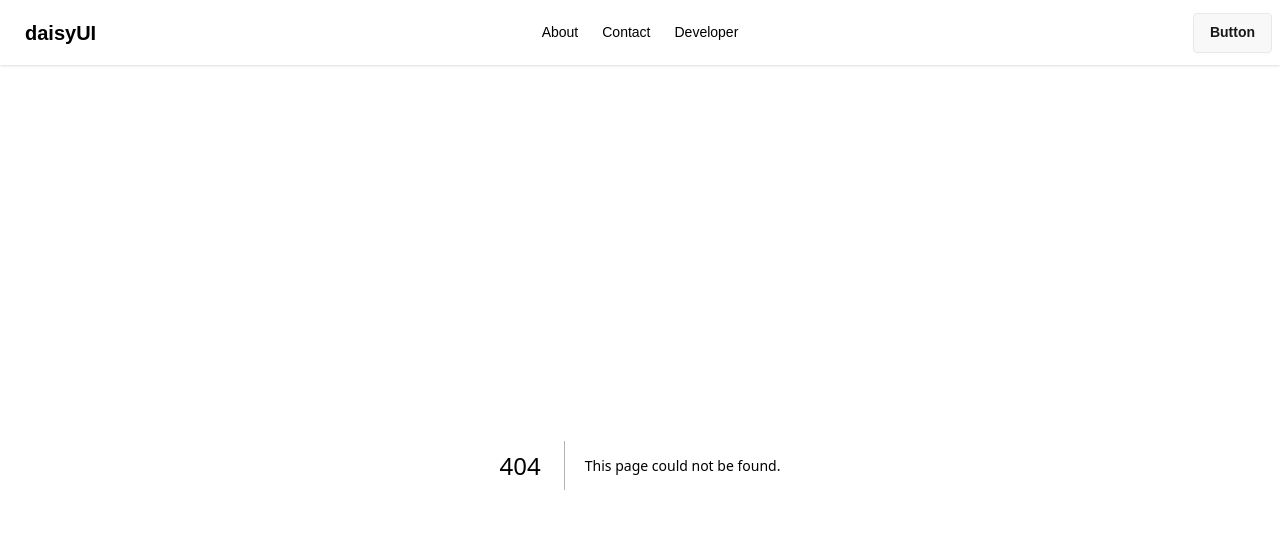
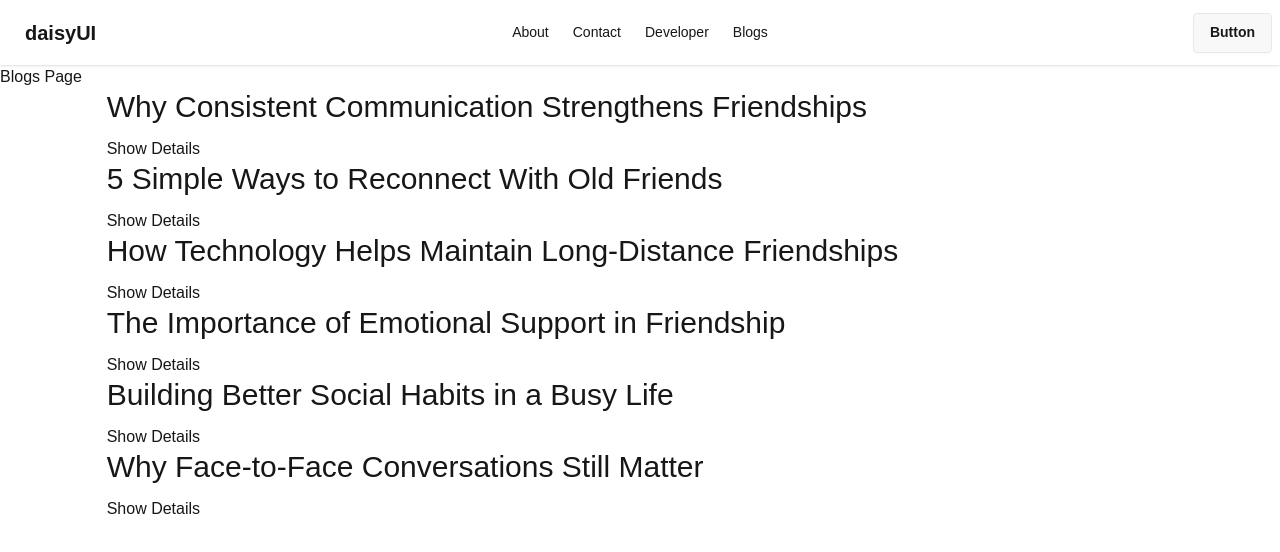
Before and after one commit to kamalcodezen/first-next_js-app, a Next.js app: page /blogs in a window 1280 px wide. Before the commit this address had no page. Shown: the top 552 px of the page. Built offline with nearby package versions, Linux system fonts and the light colour scheme.

Commit message:
dynamic route prectice

```diff
--- /dev/null
+++ b/src/app/blogs/[blogId]/page.jsx
@@ -0,0 +1,103 @@
+const BlogDetails = async ({ params }) => {
+  const { blogId } = await params;
+  const blogs = [
+    {
+      id: 1,
+      title: "Why Consistent Communication Strengthens Friendships",
+      author: "Sarah Mitchell",
+      date: "2026-04-10",
+      category: "Friendship",
+      thumbnail: "https://images.unsplash.com/photo-1529156069898-49953e39b3ac",
+      read_time: "5 min read",
+      tags: ["communication", "relationships", "friends"],
+      excerpt:
+        "Staying connected regularly helps friendships grow stronger over time and builds emotional trust.",
+      content:
+        "Consistent communication is one of the most important parts of maintaining healthy friendships.",
+    },
+    {
+      id: 2,
+      title: "5 Simple Ways to Reconnect With Old Friends",
+      author: "Daniel Carter",
+      date: "2026-03-28",
+      category: "Lifestyle",
+      thumbnail: "https://images.unsplash.com/photo-1511988617509-a57c8a288659",
+      read_time: "4 min read",
+      tags: ["reconnect", "social life", "friendship"],
+      excerpt:
+        "Lost touch with someone important? Here are five easy ways to reconnect naturally.",
+      content: "Reconnecting with old friends does not need to feel awkward.",
+    },
+    {
+      id: 3,
+      title: "How Technology Helps Maintain Long-Distance Friendships",
+      author: "Emily Johnson",
+      date: "2026-04-01",
+      category: "Technology",
+      thumbnail: "https://images.unsplash.com/photo-1516321318423-f06f85e504b3",
+      read_time: "6 min read",
+      tags: ["technology", "video calls", "social apps"],
+      excerpt:
+        "Modern apps and video calls make staying connected easier than ever before.",
+      content:
+        "Long-distance friendships can still thrive with the help of technology.",
+    },
+    {
+      id: 4,
+      title: "The Importance of Emotional Support in Friendship",
+      author: "Michael Lee",
+      date: "2026-02-19",
+      category: "Mental Health",
+      thumbnail: "https://images.unsplash.com/photo-1517486808906-6ca8b3f04846",
+      read_time: "7 min read",
+      tags: ["support", "mental health", "care"],
+      excerpt:
+        "Good friends provide comfort, encouragement, and emotional stability during hard times.",
+      content: "Emotional support is a major reason why friendships matter.",
+    },
+    {
+      id: 5,
+      title: "Building Better Social Habits in a Busy Life",
+      author: "Olivia Brown",
+      date: "2026-03-12",
+      category: "Productivity",
+      thumbnail: "https://images.unsplash.com/photo-1491438590914-bc09fcaaf77a",
+      read_time: "5 min read",
+      tags: ["habits", "time management", "social"],
+      excerpt:
+        "Even with a busy schedule, small habits can help maintain meaningful friendships.",
+      content: "Modern life often becomes busy with work and responsibilities.",
+    },
+    {
+      id: 6,
+      title: "Why Face-to-Face Conversations Still Matter",
+      author: "James Walker",
+      date: "2026-01-25",
+      category: "Communication",
+      thumbnail: "https://images.unsplash.com/photo-1521737604893-d14cc237f11d",
+      read_time: "4 min read",
+      tags: ["conversation", "real life", "human connection"],
+      excerpt:
+        "Digital communication is useful, but in-person conversations build deeper emotional connections.",
+      content: "Meeting friends in person creates stronger emotional memories.",
+    },
+  ];
+
+  const blogPage = blogs.find((blog) => blog.id === parseInt(blogId));
+
+  console.log("blog params", blogPage);
+
+  return (
+    <div>
+      <h2>Blogs are coming </h2>
+      {blogPage && (
+        <div>
+            <h2>{blogPage.author}</h2>
+          <p>{blogPage.title}</p>
+        </div>
+      )}
+    </div>
+  );
+};
+
+export default BlogDetails;
--- /dev/null
+++ b/src/app/blogs/page.jsx
@@ -0,0 +1,100 @@
+import Link from "next/link";
+
+const BlogsPage = () => {
+  const blogs = [
+    {
+      id: 1,
+      title: "Why Consistent Communication Strengthens Friendships",
+      author: "Sarah Mitchell",
+      date: "2026-04-10",
+      category: "Friendship",
+      thumbnail: "https://images.unsplash.com/photo-1529156069898-49953e39b3ac",
+      read_time: "5 min read",
+      tags: ["communication", "relationships", "friends"],
+      excerpt:
+        "Staying connected regularly helps friendships grow stronger over time and builds emotional trust.",
+      content:
+        "Consistent communication is one of the most important parts of maintaining healthy friendships.",
+    },
+    {
+      id: 2,
+      title: "5 Simple Ways to Reconnect With Old Friends",
+      author: "Daniel Carter",
+      date: "2026-03-28",
+      category: "Lifestyle",
+      thumbnail: "https://images.unsplash.com/photo-1511988617509-a57c8a288659",
+      read_time: "4 min read",
+      tags: ["reconnect", "social life", "friendship"],
+      excerpt:
+        "Lost touch with someone important? Here are five easy ways to reconnect naturally.",
+      content: "Reconnecting with old friends does not need to feel awkward.",
+    },
+    {
+      id: 3,
+      title: "How Technology Helps Maintain Long-Distance Friendships",
+      author: "Emily Johnson",
+      date: "2026-04-01",
+      category: "Technology",
+      thumbnail: "https://images.unsplash.com/photo-1516321318423-f06f85e504b3",
+      read_time: "6 min read",
+      tags: ["technology", "video calls", "social apps"],
+      excerpt:
+        "Modern apps and video calls make staying connected easier than ever before.",
+      content:
+        "Long-distance friendships can still thrive with the help of technology.",
+    },
+    {
+      id: 4,
+      title: "The Importance of Emotional Support in Friendship",
+      author: "Michael Lee",
+      date: "2026-02-19",
+      category: "Mental Health",
+      thumbnail: "https://images.unsplash.com/photo-1517486808906-6ca8b3f04846",
+      read_time: "7 min read",
+      tags: ["support", "mental health", "care"],
+      excerpt:
+        "Good friends provide comfort, encouragement, and emotional stability during hard times.",
+      content: "Emotional support is a major reason why friendships matter.",
+    },
+    {
+      id: 5,
+      title: "Building Better Social Habits in a Busy Life",
+      author: "Olivia Brown",
+      date: "2026-03-12",
+      category: "Productivity",
+      thumbnail: "https://images.unsplash.com/photo-1491438590914-bc09fcaaf77a",
+      read_time: "5 min read",
+      tags: ["habits", "time management", "social"],
+      excerpt:
+        "Even with a busy schedule, small habits can help maintain meaningful friendships.",
+      content: "Modern life often becomes busy with work and responsibilities.",
+    },
+    {
+      id: 6,
+      title: "Why Face-to-Face Conversations Still Matter",
+      author: "James Walker",
+      date: "2026-01-25",
+      category: "Communication",
+      thumbnail: "https://images.unsplash.com/photo-1521737604893-d14cc237f11d",
+      read_time: "4 min read",
+      tags: ["conversation", "real life", "human connection"],
+      excerpt:
+        "Digital communication is useful, but in-person conversations build deeper emotional connections.",
+      content: "Meeting friends in person creates stronger emotional memories.",
+    },
+  ];
+
+  return (
+    <div>
+      <h2>Blogs Page</h2>
+      {blogs.map((blog) => (
+        <div className="w-10/12 mx-auto space-y-3" key={blog.id}>
+          <h2 className="text-3xl ">{blog.title}</h2>
+          <Link href={`/blogs/${blog.id}`}>Show Details</Link>
+        </div>
+      ))}
+    </div>
+  );
+};
+
+export default BlogsPage;
--- a/src/components/navbar/Navbar.jsx
+++ b/src/components/navbar/Navbar.jsx
@@ -12,6 +12,9 @@ const Navbar = () => {
       </li>
       <li>
         <Link href="/contact/developer">Developer</Link>
+      </li>
+      <li>
+        <Link href="/blogs">Blogs</Link>
       </li>
     </>
   );
```
